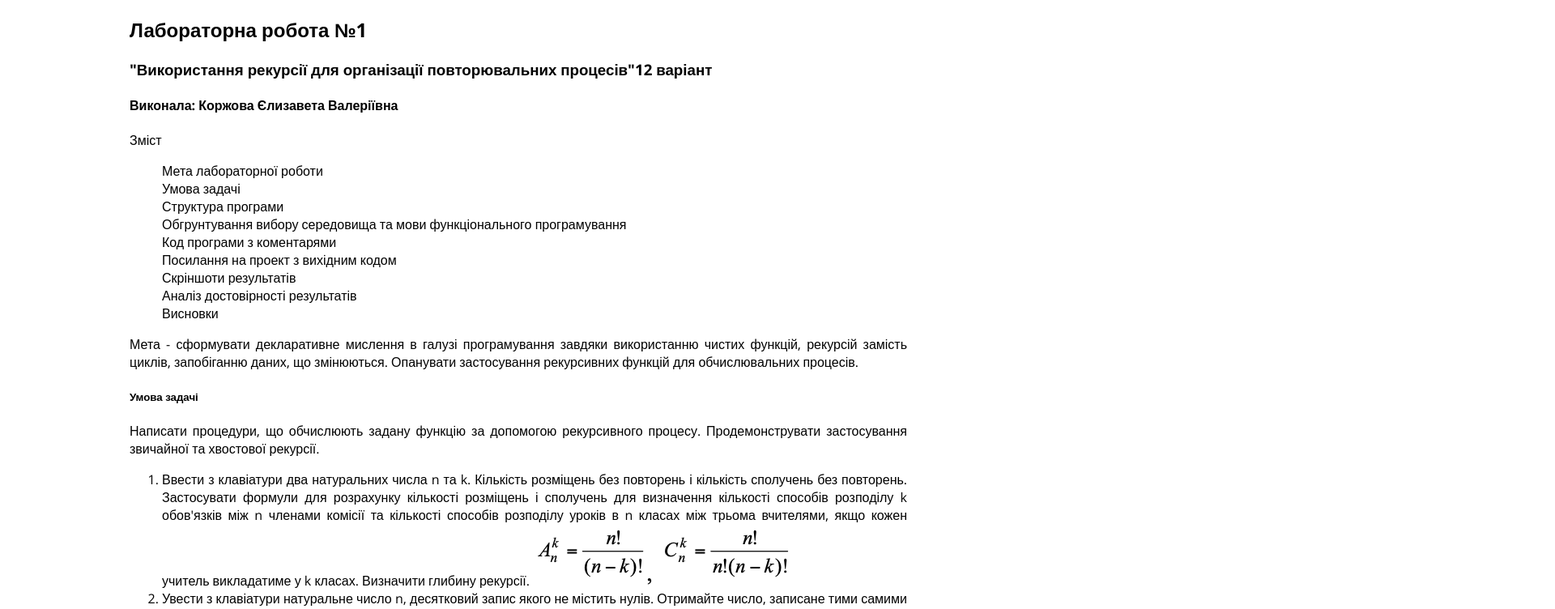
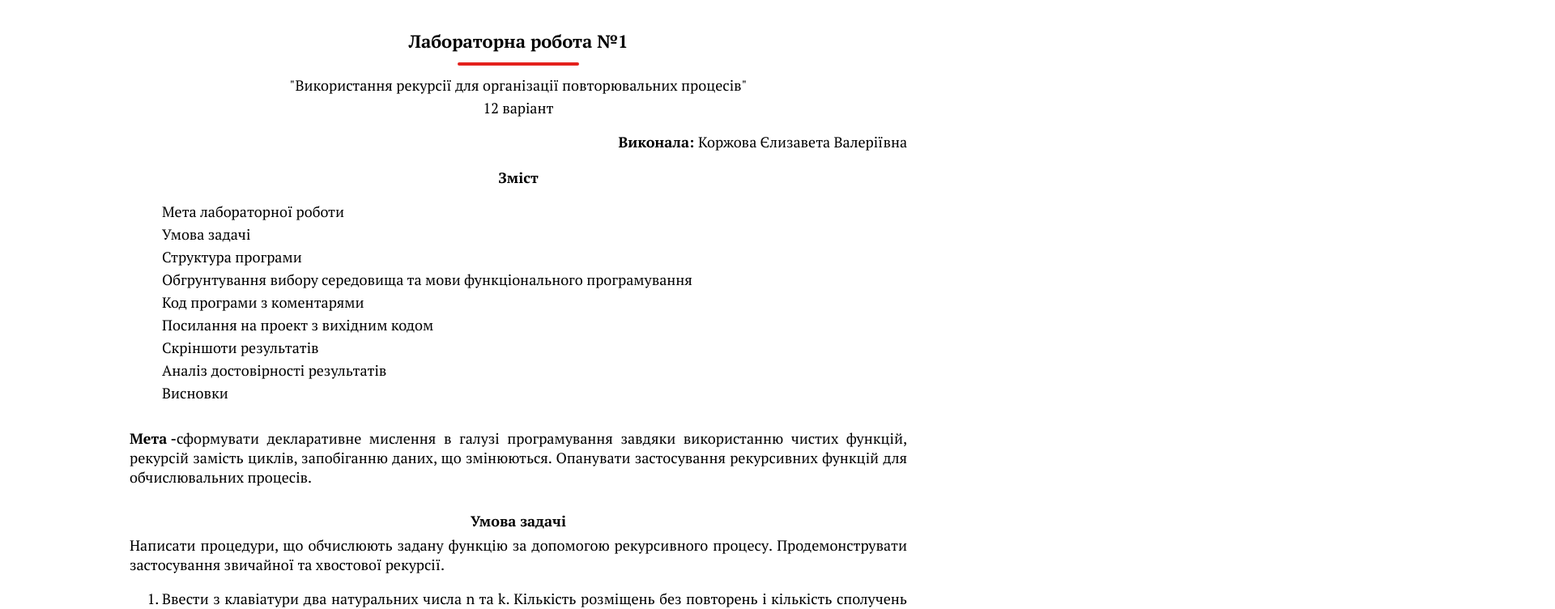
Before and after one commit to ElizabethKorzhova/FunctionalProgramming, a React (Create React App) app: page /lab1 in a window 1280 px wide. Shown: the top 752 px of the page at 81% size, 1920 px wide, since content can reach past the window. Built offline with nearby package versions, Linux system fonts and the light colour scheme.

Commit message:
done styles for all labs

```diff
--- a/src/App.css
+++ b/src/App.css
@@ -1,10 +1,11 @@
 @import url("https://fonts.googleapis.com/css2?family=Open+Sans:wght@300;400;600;700&family=Roboto:wght@900&display=swap");
 
 .container {
-  padding-left: 160px;
-  padding-right: 160px;
+  padding: 0 160px;
   font-family: "Open Sans", sans-serif;
   font-size: 16px;
+  margin: 0;
+  box-sizing: border-box;
 }
 
 .App {
--- a/src/App.js
+++ b/src/App.js
@@ -1,4 +1,3 @@
-import logo from "./logo.svg";
 import { BrowserRouter, Switch, Route } from "react-router-dom";
 import "./App.css";
 import Home from "./pages/Home";
--- a/src/pages/Lab1.jsx
+++ b/src/pages/Lab1.jsx
@@ -10,57 +10,75 @@ import Result2 from "../img/results/result-1.2.png";
 const Lab1 = () => {
   return (
     <main className={`container ${styles.labContainer}`}>
-      <h2>Лабораторна робота №1</h2>
-      <h3>
+      <h2 className={`${styles.titles} ${styles.labNumber}`}>
+        Лабораторна робота №1
+      </h2>
+      <h3 className={`${styles.titles} ${styles.labTheme}`}>
         "Використання рекурсії для організації повторювальних процесів"
-        <span>12 варіант</span>
       </h3>
-      <h4>
-        <span>Виконала: </span>
+      <div className={`${styles.titles}`}>12 варіант</div>
+      <h4 className={styles.author}>
+        <span className={styles.authorSpan}>Виконала: </span>
         Коржова Єлизавета Валеріївна
       </h4>
-      <div>Зміст</div>
+      <div className={styles.contentTitle}>Зміст</div>
       <ul>
-        <li>
-          <Link to="/">Мета лабораторної роботи</Link>
+        <li className={styles.contentItem}>
+          <Link className={styles.contentItemLink} to="/">
+            Мета лабораторної роботи
+          </Link>
         </li>
-        <li>
-          <Link to="/">Умова задачі</Link>
+        <li className={styles.contentItem}>
+          <Link className={styles.contentItemLink} to="/">
+            Умова задачі
+          </Link>
         </li>
-        <li>
-          <Link to="/">Структура програми</Link>
+        <li className={styles.contentItem}>
+          <Link className={styles.contentItemLink} to="/">
+            Структура програми
+          </Link>
         </li>
-        <li>
-          <Link to="/">
+        <li className={styles.contentItem}>
+          <Link className={styles.contentItemLink} to="/">
             Обгрунтування вибору середовища та мови функціонального
             програмування
           </Link>
         </li>
-        <li>
-          <Link to="/">Код програми з коментарями</Link>
+        <li className={styles.contentItem}>
+          <Link className={styles.contentItemLink} to="/">
+            Код програми з коментарями
+          </Link>
         </li>
-        <li>
-          <Link to="/">Посилання на проект з вихідним кодом</Link>
+        <li className={styles.contentItem}>
+          <Link className={styles.contentItemLink} to="/">
+            Посилання на проект з вихідним кодом
+          </Link>
         </li>
-        <li>
-          <Link to="/">Скріншоти результатів</Link>
+        <li className={styles.contentItem}>
+          <Link className={styles.contentItemLink} to="/">
+            Скріншоти результатів
+          </Link>
         </li>
-        <li>
-          <Link to="/">Аналіз достовірності результатів</Link>
+        <li className={styles.contentItem}>
+          <Link className={styles.contentItemLink} to="/">
+            Аналіз достовірності результатів
+          </Link>
         </li>
-        <li>
-          <Link to="/">Висновки</Link>
+        <li className={styles.contentItem}>
+          <Link className={styles.contentItemLink} to="/">
+            Висновки
+          </Link>
         </li>
       </ul>
       <div>
-        <span>Мета - </span>
+        <span className={styles.labTargetSpan}>Мета - </span>
         сформувати декларативне мислення в галузі програмування завдяки
         використанню чистих функцій, рекурсій замість циклів, запобіганню даних,
         що змінюються. Опанувати застосування рекурсивних функцій для
         обчислювальних процесів.
       </div>
       <div>
-        <h5>Умова задачі </h5>
+        <h5 className={styles.titlesProgressOfWork}>Умова задачі</h5>
         Написати процедури, що обчислюють задану функцію за допомогою
         рекурсивного процесу. Продемонструвати застосування звичайної та
         хвостової рекурсії.
@@ -74,7 +92,11 @@ const Lab1 = () => {
           кількості способів розподілу уроків в n класах між трьома вчителями,
           якщо кожен учитель викладатиме у k класах. Визначити глибину рекурсії.
           <span>
-            <img src={Formulas} alt="formulas" />
+            <img
+              className={styles.taskConditionFormulas}
+              src={Formulas}
+              alt="formulas number of placements"
+            />
           </span>
         </li>
         <li>
@@ -88,32 +110,49 @@ const Lab1 = () => {
           результат: 971.
         </li>
       </ol>
-      <h5>Структура задачі</h5>
-      <img src={BlockDiagram1} alt="Block Diagram" />
-      <div>Рис.1 - структура задачі №1.</div>
-      <img src={BlockDiagram2} alt="Block Diagram" />
-      <div>Рис.1 - структура задачі №2.</div>
-      <h5>
+      <h5 className={styles.titlesProgressOfWork}>Структура задачі</h5>
+      <img
+        className={styles.blockDiagram}
+        src={BlockDiagram1}
+        alt="Block Diagram"
+      />
+      <div className={styles.blockDiagramCaption}>
+        Рис.1 - структура задачі №1.
+      </div>
+      <img
+        className={styles.blockDiagram}
+        src={BlockDiagram2}
+        alt="Block Diagram"
+      />
+      <div className={styles.blockDiagramCaption}>
+        Рис.2 - структура задачі №2.
+      </div>
+      <h5 className={styles.titlesProgressOfWork}>
         Обгрунтування вибору середовища та мови функціонального програмування
       </h5>
-      <div>
+      <div className={styles.labDescription}>
         Була обрана мова програмування Sheme, так як вона має легкий, зрозумілий
         синтаксис, який поюснюють на лекціях, практичних, а також рекомендована
         лектором.
       </div>
       <div>
         IDE -{" "}
-        <a href="https://www.jdoodle.com/execute-scheme-online/">
+        <a
+          className={styles.IdeLink}
+          href="https://www.jdoodle.com/execute-scheme-online/"
+        >
           Online CLISP IDE.{" "}
         </a>
         Головною перевагою для вибору данного середовища розробки є те що його
         не потрібно встановлювати. онлайн
       </div>
-      <h5>Код програми з коментарями</h5>
+      <h5 className={styles.titlesProgressOfWork}>
+        Код програми з коментарями
+      </h5>
       <div>
-        <div>Код програми №1</div>
+        <div className={styles.titlesProgress}>Код програми №1</div>
         <pre>
-          <code>
+          <code className={styles.code}>
             {`(define (factorial n) ; Визначаємо функцію factorial
           (define (factorial-times n acc) ; Визначаємо допоміжну функцію factorial-times, для того, щоб використовувати
           хвоствову рекурсію
@@ -144,9 +183,9 @@ const Lab1 = () => {
         </pre>
       </div>
       <div>
-        <div>Код програми №2</div>
+        <div className={styles.titlesProgress}>Код програми №2</div>
         <pre>
-          <code>
+          <code className={styles.code}>
             {`(define (log10 n) (/ (log n) (log 10))) ; визначення функції для знаходження десяткового логарифму
 
                (define (reverse num) ; визначення функції для перевертання числа
@@ -166,23 +205,33 @@ const Lab1 = () => {
           </code>
         </pre>
       </div>
-      <h5>Посилання на проект з вихідним кодом</h5>
+      <h5 className={styles.titlesProgressOfWork}>
+        Посилання на проект з вихідним кодом
+      </h5>
       <div>
-        <a href="https://github.com/HotSweetie/FunctionalProgramming/blob/main/labs/lab_1_1.txt">
+        <a
+          className={styles.linkGit}
+          href="https://github.com/HotSweetie/FunctionalProgramming/blob/main/labs/lab_1_1.txt"
+        >
           Посилання на код програми №1 на віддаленому репозиторію GitHub
         </a>
       </div>
       <div>
-        <a href="https://github.com/HotSweetie/FunctionalProgramming/blob/main/labs/lab_1_2.txt">
+        <a
+          className={styles.linkGit}
+          href="https://github.com/HotSweetie/FunctionalProgramming/blob/main/labs/lab_1_2.txt"
+        >
           Посилання на код програми №2 на віддаленому репозиторію GitHub
         </a>
       </div>
-      <h5>Скріншоти результатів</h5>
-      <div>Результат роботи програми №1</div>
-      <img src={Result1} alt="Result" />
-      <div>Результат роботи програми №2</div>
-      <img src={Result2} alt="Result" />
-      <h5>Аналіз достовірності результатів</h5>
+      <h5 className={styles.titlesProgressOfWork}>Скріншоти результатів</h5>
+      <div className={styles.titlesProgress}>Результат роботи програми №1</div>
+      <img className={styles.resultImage} src={Result1} alt="Result" />
+      <div className={styles.titlesProgress}>Результат роботи програми №2</div>
+      <img className={styles.resultImage} src={Result2} alt="Result" />
+      <h5 className={styles.titlesProgressOfWork}>
+        Аналіз достовірності результатів
+      </h5>
       <div>
         Першим завдання було реалізувати формули розміщень та сполучення, задля
         їх написання спочатку було написано програму, яка рахує факторіал числа,
@@ -193,8 +242,8 @@ const Lab1 = () => {
         знаходження довжини числа, було перевернуте число. Результати
         співпадають з очікуваними
       </div>
-      <h5>Висновки</h5>
-      <div>
+      <h5 className={styles.titlesProgressOfWork}>Висновки</h5>
+      <div className={styles.conclusion}>
         В результаті роботи було вирішено два задання за допомогою мови Shema.
         Перша задача була реалізована за допомогою хвостової та звичайної
         рекурсії. Друга задача була реалізовна за допомогою звичайної рекурсії.
--- a/src/styles/Labs.module.css
+++ b/src/styles/Labs.module.css
@@ -1,4 +1,139 @@
+@import url('https://fonts.googleapis.com/css2?family=EB+Garamond:wght@400;500;700&display=swap');
+@import url('https://fonts.googleapis.com/css2?family=PT+Serif:wght@400;700&display=swap');
+
 .labContainer {
     text-transform: none;
     text-align: justify;
+    font-family: "PT Serif", sans-serif;
+    font-size: 18px;
+    font-weight: 400;
 }
+
+h2, h3, h4, h5 {
+    margin: 0;
+}
+
+.titles {
+    font-size: 18px;
+    text-align: center;
+    font-weight: 400;
+    padding-bottom: 4px;
+}
+
+.labNumber {
+    padding-top: 36px;
+    font-size: 22px;
+    font-weight: 700;
+    position: relative;
+}
+
+.labNumber::after {
+    position: absolute;
+    content: "";
+    display: block;
+    height: 4px;
+    border-radius: 6px;
+    width: 150px;
+    background-color: #e4201c;
+    bottom: -12px;
+    left: 50%;
+    transform: translateX(-50%);
+}
+
+.labTheme {
+    padding-top: 24px;
+}
+
+.author {
+    text-align: right;
+    padding-top: 14px;
+    font-weight: 400;
+    font-size: 18px;
+}
+
+.authorSpan {
+    font-weight: 700;
+}
+
+.contentItemLink:hover {
+    color: #e4201c;
+}
+
+.contentTitle {
+    padding-top: 20px;
+    text-align: center;
+    font-weight: 700;
+}
+
+.contentItem {
+    padding-bottom: 4px;
+}
+
+.labTargetSpan {
+    display: inline-block;
+    padding-top: 10px;
+    font-weight: 700;
+}
+
+.titlesProgressOfWork {
+    font-size: 18px;
+    font-weight: 700;
+    text-align: center;
+    padding-top: 30px;
+    padding-bottom: 6px;
+}
+
+.taskConditionFormulas {
+    display: block;
+    height: 66px;
+    width: 304px;
+    margin: 6px auto;
+}
+
+.blockDiagram {
+    display: block;
+    margin: 30px auto 10px;
+}
+
+.blockDiagramCaption {
+    font-size: 15px;
+    text-align: center;
+}
+
+.labDescription {
+    padding-top: 10px;
+}
+
+.IdeLink {
+    color: #e4201c;
+}
+
+.code {
+    display: block;
+    background-color: #efebeb;
+    padding: 20px;
+    border-radius: 5px;
+    font-size: 14px;
+}
+
+.linkGit:hover {
+    color: #e4201c;
+}
+
+.titlesProgress {
+    font-size: 16px;
+    font-weight: 700;
+    text-align: center;
+    padding-top: 5px;
+    padding-bottom: 6px;
+}
+
+.resultImage {
+    display: block;
+    width: 1100px;
+    margin: 0 auto 5px;
+}
+
+.conclusion {
+    padding-bottom: 30px;
+}
```
